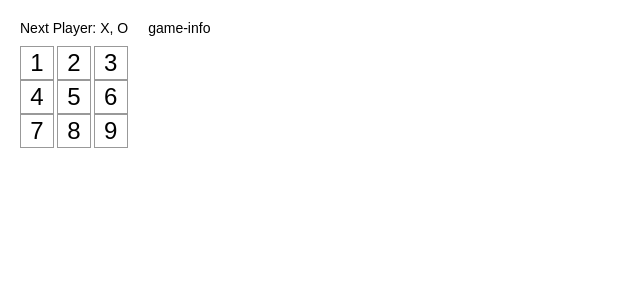
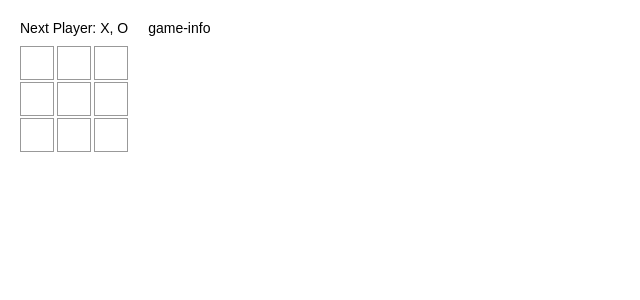
Before and after one commit to Dahoonkk/Studying_React, a React (Create React App) app in the folder tictactoe/: page / in a window 1280 px wide. Shown: the top 300 px of the page, without its empty margins (0-640 px from the left). Built offline with nearby package versions, Linux system fonts and the light colour scheme; the HTML template or start-up script is replaced by a standard one.

Commit message:
studying state

```diff
--- a/tictactoe/src/components/Square.js
+++ b/tictactoe/src/components/Square.js
@@ -2,10 +2,17 @@
 import "./Square.css"
 
 export class Square extends React.Component {
+    constructor(props) {
+        super(props);
+        this.state = {
+            value: null,
+        }
+    }
+
     render() {
         return (
-            <button className="square" onClick={() => {console.log(`click : ${this.props.value}`)}}>
-                {this.props.value}
+            <button className="square" onClick={() => {this.setState({value:'X'})}}>
+                {this.state.value}
             </button>
         )
     }
```
Also changed, not shown: 1 other file (tests, documents, lock files or other folders).
